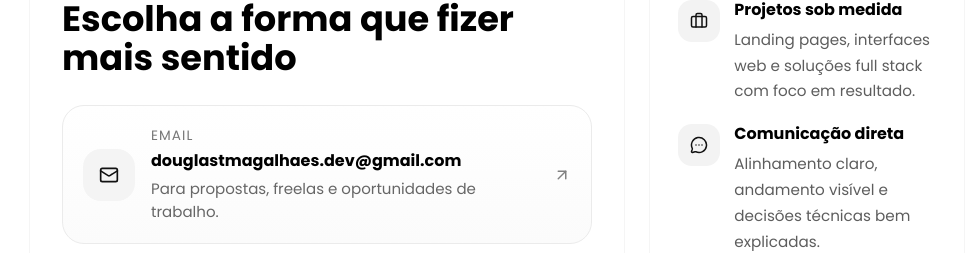
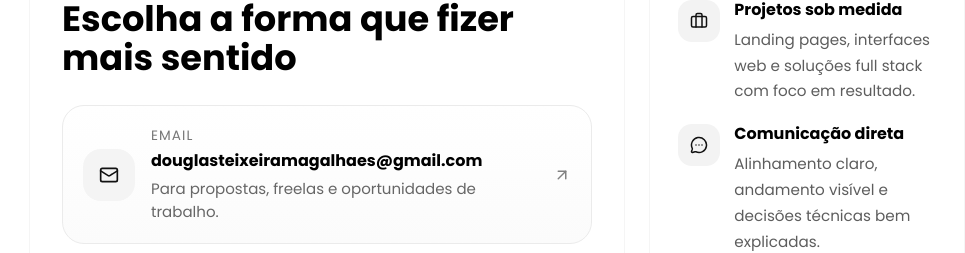
Before and after one commit to Douglastm/portifolio, a React (Vite) app: page /contact in a window 1280 px wide. Shown: the part 794-1047 px from the top of the page, without its empty margins (143-1108 px from the left). Built offline with nearby package versions, Linux system fonts and the light colour scheme.

Commit message:
fix: Correct contact email

```diff
--- a/src/pages/Contact/Contact.tsx
+++ b/src/pages/Contact/Contact.tsx
@@ -15,8 +15,8 @@ const contactLinks = [
   {
     icon: <Mail size={20} />,
     label: "Email",
-    value: "douglastmagalhaes.dev@gmail.com",
-    href: "mailto:douglastmagalhaes.dev@gmail.com",
+    value: "douglasteixeiramagalhaes@gmail.com",
+    href: "mailto:douglasteixeiramagalhaes@gmail.com",
     description: "Para propostas, freelas e oportunidades de trabalho.",
   },
   {
@@ -157,7 +157,7 @@ export default function Contact() {
                 produto.
               </p>
               <a
-                href="mailto:douglastmagalhaes.dev@gmail.com?subject=Vamos%20conversar"
+                href="mailto:douglasteixeiramagalhaes@gmail.com?subject=Vamos%20conversar"
                 className={styles.availabilityLink}
               >
                 Iniciar conversa
```
